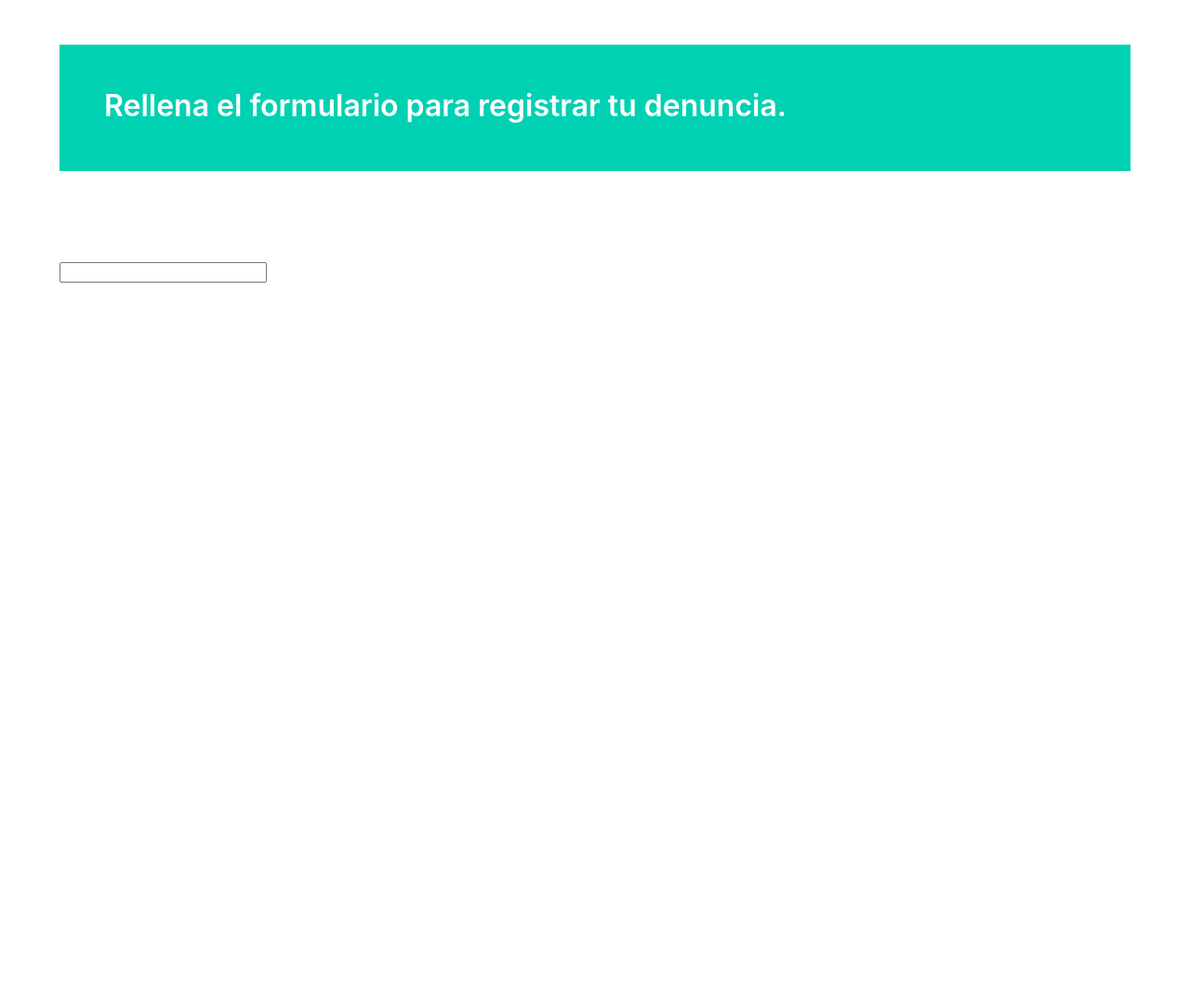
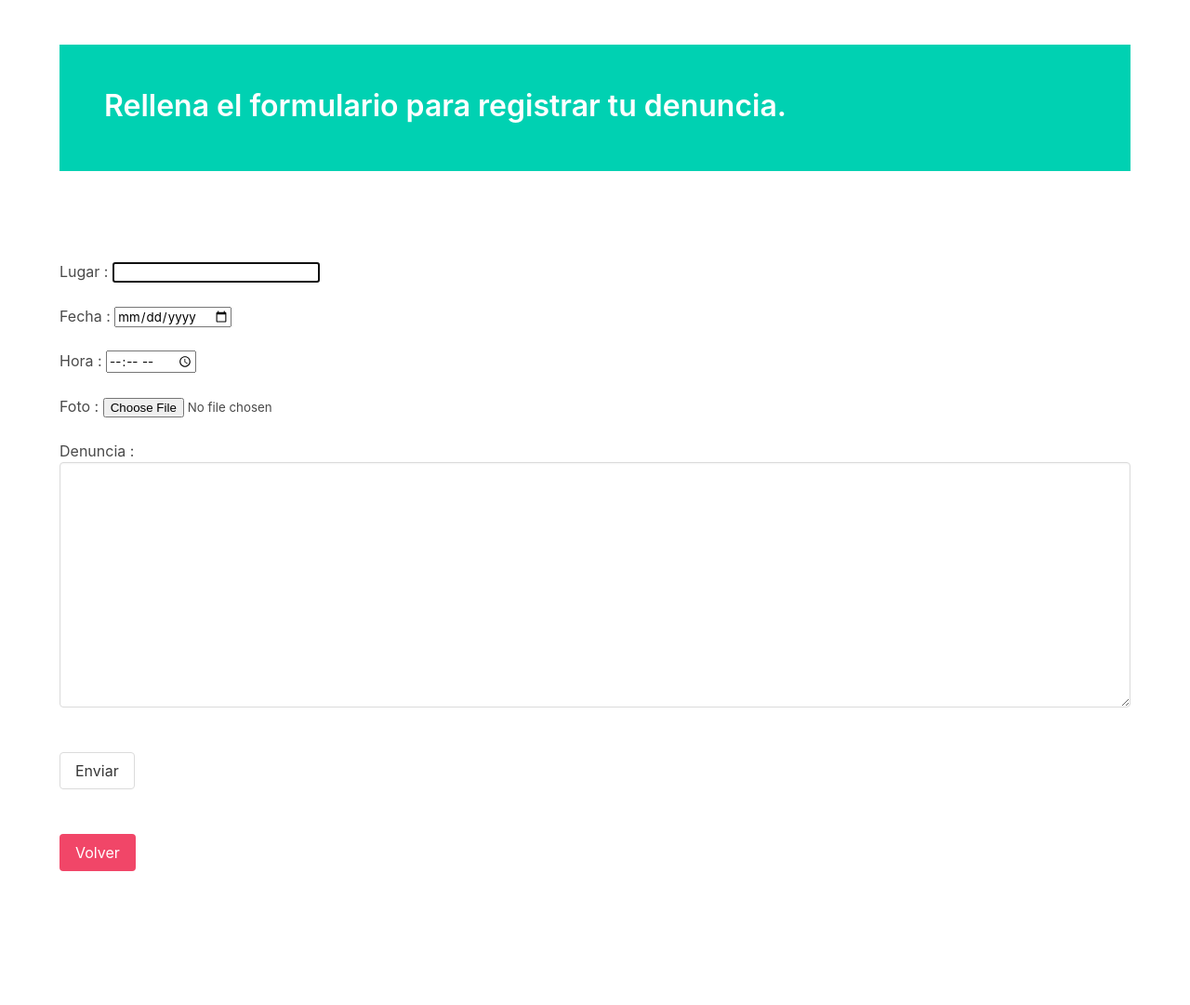
Before and after one commit to fjimenezJOB/denunciasPolice, a Flask app: page /denuncia in a window 1280 px wide. Shown: the whole page at 93% size. Before the commit the page ends 304 px from the top, so only its background shows below. Run offline with Flask 2, Linux system fonts and the light colour scheme; some libraries are stand-ins or nearby versions.

Commit message:
falta por acabar lista de denuncias

```diff
--- a/libreria/conexion.py
+++ b/libreria/conexion.py
@@ -51,54 +51,8 @@ def crearUsuario(nombre, apellido, email, password, dni):
 
     if yaRegistrado == False:
         collection.insert(
-            {'name': nombre, 'apellidos': apellido, 'email': email, 'password': password, 'activo': 1, 'dni' : dni})
+            {'name': nombre, 'apellidos': apellido, 'email': email, 'password': password, 'activo': 1, 'dni': dni})
     return yaRegistrado
-
-
-def sacarCasa(tipo):
-    """
-        Saca las casas y pisos de la base de datos. Solo saca las que estan activas.
-    """
-    if tipo == 'casa':
-        collection = db['casas']
-    elif tipo == 'piso':
-        collection = db['pisos']
-    else:
-        collection = db['casas']
-
-    vivienda = []
-    resultados = collection.find({'activo': 1}, {'_id': 0})
-
-    for documento in resultados:
-        vivienda.append(documento)
-
-    return vivienda
-
-
-def desactivarVivienda(titulo):
-    """
-        Desactiva las viviendas
-    """
-    collection = db['casas']
-    collection.update_one({'titulo': titulo}, {'$set': {'activo': 0}})
-
-    collection = db['pisos']
-    collection.update_one({'titulo': titulo}, {'$set': {'activo': 0}})
-
-
-def sacarUsuarios():
-    """
-        Saca los usuarios tanto si estan activos como si no.
-    """
-    collection = db['usuarios']
-
-    usuarios = []
-    resultados = collection.find({}, {'_id': 0})
-
-    for documento in resultados:
-        usuarios.append(documento)
-
-    return usuarios
 
 
 def desactivarUsuario(email):
@@ -107,3 +61,26 @@ def desactivarUsuario(email):
     """
     collection = db['usuarios']
     collection.update_one({'email': email}, {'$set': {'activo': 0}})
+
+
+def registarDenuncia(email, denuncia, foto, fecha, hora, lugar):
+    collection = db['denuncias']
+    try:
+        collection.insert(
+            {'email': email, 'denuncia': denuncia, 'fecha': fecha, 'foto': foto, 'lugar': lugar, 'hora': hora, 'activo': 1})
+        error = False
+    except:
+        error = True
+    return error
+
+def sacarDenuncias(email):
+    collection = db['denuncias']
+    user = {}
+    resultados = collection.find(
+        {'email': email, 'activo': 1}, {'_id': 0, 'denuncia': 1, 'fecha': 1, 'foto': 1, 'lugar': 1, 'hora': 1})
+
+    for documento in resultados:
+        user.update(
+            {'denuncia': documento['denuncia'], 'fecha': documento['fecha'], 'foto': documento['foto'], 'lugar': documento['lugar']})
+
+    return user
--- a/main.py
+++ b/main.py
@@ -43,23 +43,37 @@ def login():
 @app.route('/index', methods=['GET', 'POST'])
 def index():
     context = {
-        'titulo':'Rellena el formulario para registrar tu denuncia.'
+        'titulo' : 'Menu',
+        'subtitulo' : 'Opciones'
     }
-    if request.method == 'POST':
-        denuncia = request.POST.get('denuncia')
-        lugar =  request.POST.get('lugar')
-        fecha = request.POST.get('fecha')
-        hora = request.POST.get('hora')
-        foto = request.POST.get('foto')
-
     return render_template('index.html', **context)
 
 @app.route('/denuncia', methods=['GET', 'POST'])
 def denuncia():
+    error = False
+    if request.method == 'POST':
+        denuncia = request.form.get('denuncia')
+        lugar =  request.form.get('lugar')
+        fecha = request.form.get('fecha')
+        hora = request.form.get('hora')
+        foto = request.form.get('foto')
+        error = registarDenuncia(session['email'], denuncia, foto, fecha, hora, lugar)
+
     context = {
-        'titulo' : 'Rellena el formulario para registrar tu denuncia.'
+        'titulo' : 'Rellena el formulario para registrar tu denuncia.',
+        'error' : error
     }
+
     return render_template('denuncia.html', **context)
+
+@app.route('/listar')
+def listar():
+    denuncias = sacarDenuncias(session['email'])
+    context = {
+        'titulo' : 'Lista de denuncias',
+        'subtitulo' : 'Tus Denuncias'
+    }
+    return render_template('listar.html', denuncias=denuncias)
 
 
 @app.route('/register', methods=['GET', 'POST'])
--- a/templates/denuncia.html
+++ b/templates/denuncia.html
@@ -5,10 +5,29 @@ Denuncia
 {% endblock %}
 
 {% block main %}
-<form action="{{ url_for('misDenuncias') }}" method="POST">
-    <label for="">
-        <input type="text" name="" id="">
-    </label>
-</form>
+{% if error %}
+<div class="notification is-danger">
+    <h1>Ha habido un error al registrar la denuncia, por favor vuelvalo a intentar mas tarde o contacte con nosotros. <a class="button is-success" href="{{ url_for('register') }}">Registro</a></h1> <br>
+  </div>
+{% endif %}
 
+<form action="{{ url_for('denuncia') }}" method="POST">
+    <label for="lugar">Lugar :
+        <input type="text" name="lugar" id="" required autofocus>
+    </label><br><br>
+    <label for="fecha">Fecha :
+        <input type="date" name="fecha" id="" required>
+    </label><br><br>
+    <label for="hora">Hora :
+        <input type="time" name="hora" id="" required>
+    </label><br><br>
+    <label for="foto">Foto :
+        <input type="file" name="foto" id="">
+    </label><br><br>
+    <label for="denuncia">Denuncia :
+        <textarea class="textarea" name="denuncia" id="" cols="30" rows="10"></textarea>
+    </label><br><br>
+    <button class="button" type="submit">Enviar</button>
+</form><br><br>
+<a class="button is-danger" href="{{ url_for('index') }}">Volver</a>
 {% endblock %}
--- a/templates/index.html
+++ b/templates/index.html
@@ -7,5 +7,6 @@ Denuncia
 {% block main %}
 <ul>
     <li><a class="button" href="{{ url_for('denuncia') }}">Hacer una denuncia</a></li>
+    <li><a class="button" href="{{ url_for('listar') }}">Mis Denuncias</a></li>
 </ul>
 {% endblock %}
```
Also changed, not shown: templates/listar.html (added, +37 -0 lines).
